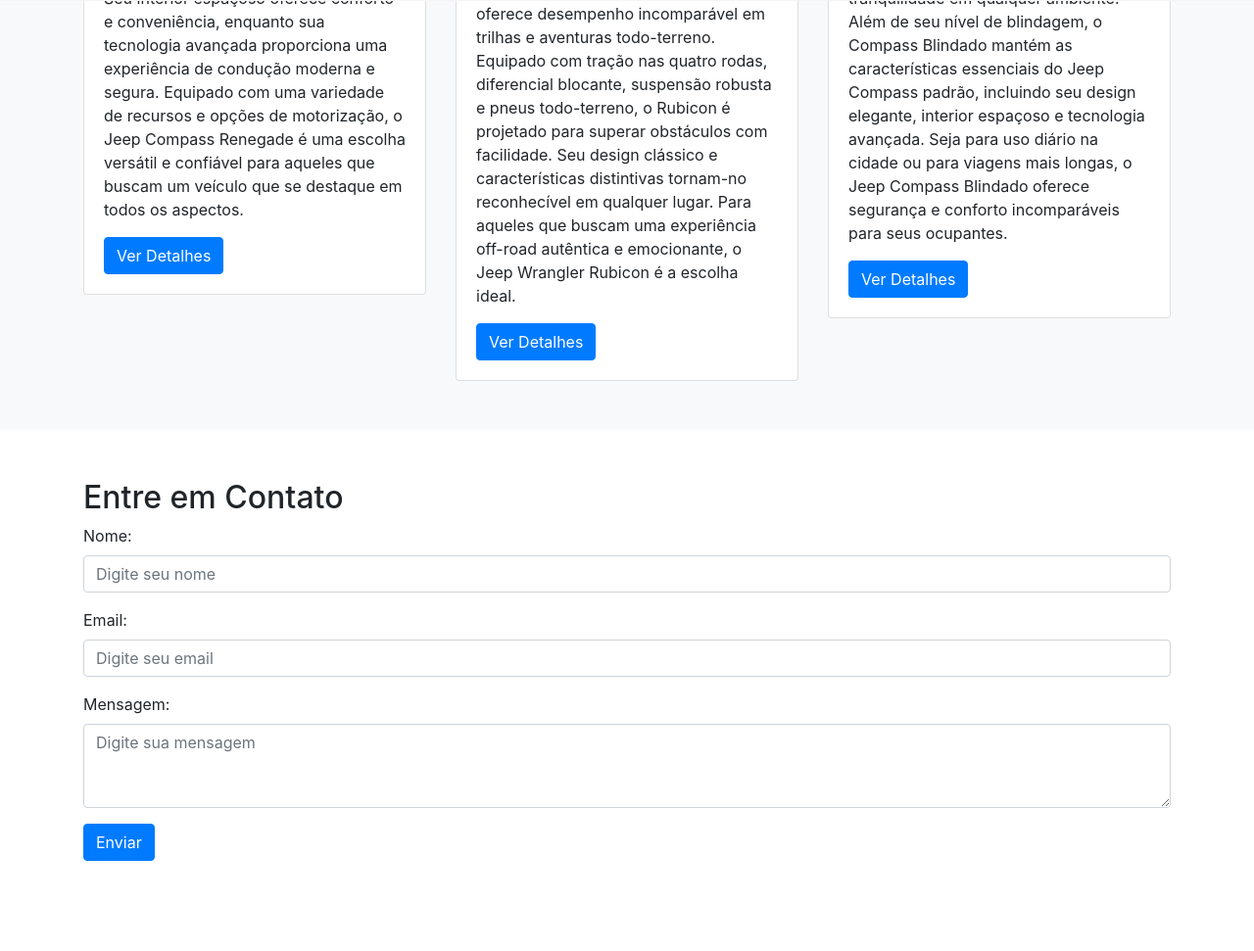
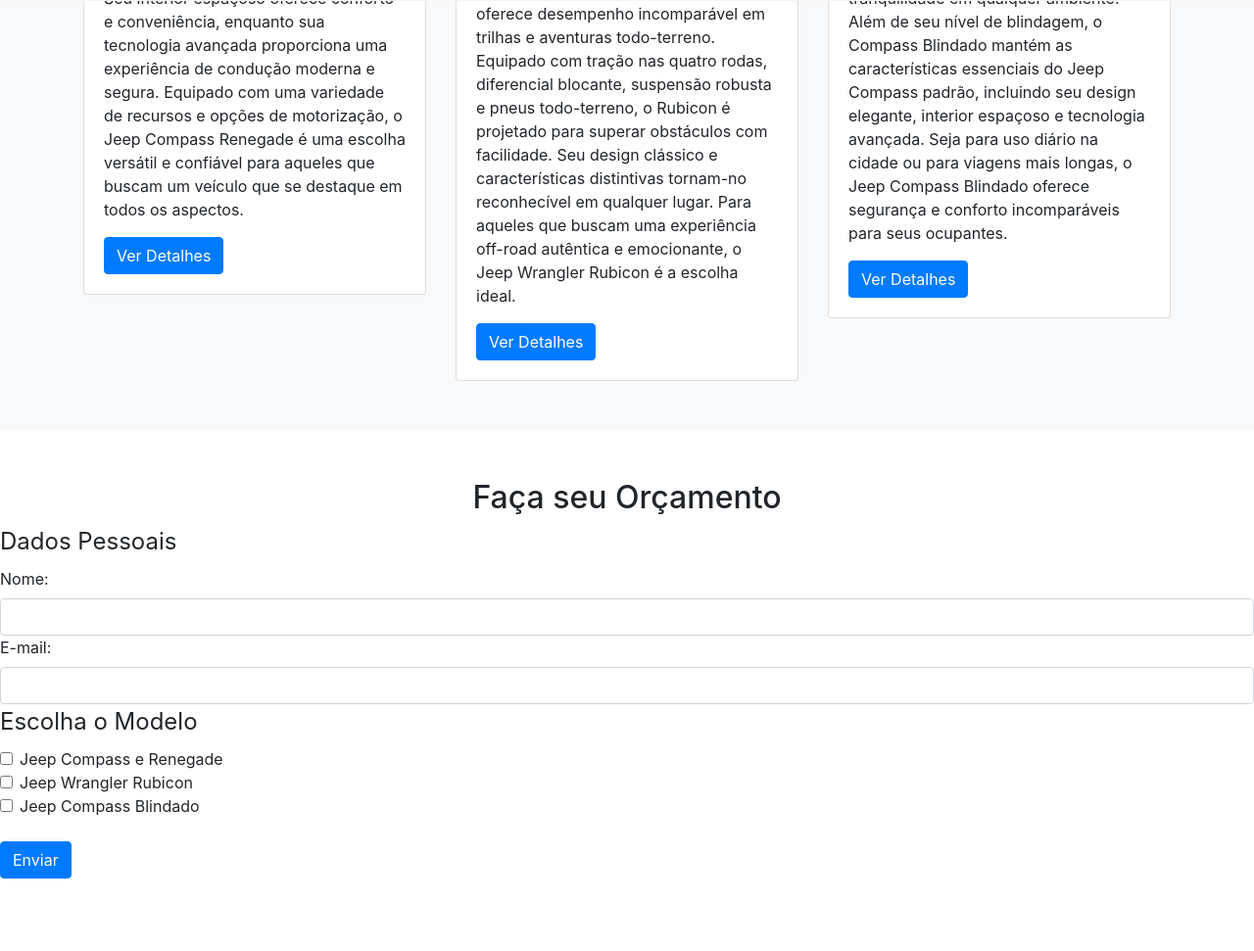
Before and after one commit to FrancelineIglesiaas/iglesiasdeloscarros, a plain HTML site: page index.html in a window 1280 px wide. Shown: the part 799-1770 px from the top of the page at 98% size. Before the commit the page ends 1728 px from the top, so only its background shows below. Drawn offline with nearby package versions, Linux system fonts and the light colour scheme.

Commit message:
Adicionando arquivos do site

```diff
--- a/index.html
+++ b/index.html
@@ -30,14 +30,12 @@
         </div>
       </nav>
     </header>
-
    <section id="sobre" class="section">
       <div class="container">
        <h2>Sobre Nós</h2>
         <p>Somos a Iglesias de los Carros, uma empresa dedicada à venda de carros. Com um compromisso inabalável com a qualidade, oferecemos os melhores produtos e atendimento aos nossos clientes. Nosso objetivo é proporcionar uma experiência excepcional e satisfatória em cada interação, ajudando você a encontrar o carro dos seus sonhos. Na Iglesias de los Carros, a excelência é a nossa prioridade.</p>
       </div>
     </section>
-
     <section id="carros" class="section bg-light">
      <div class="container">
         <h2>Nossos Carros</h2>
@@ -77,30 +75,52 @@
         </div>
       </div>
     </section>
-
-  <section id="contato" class="section">
-    <div class="container">
-      <h2>Entre em Contato</h2>
-      <form>
-        <div class="form-group">
-          <label for="nome">Nome:</label>
-          <input type="text" class="form-control" id="nome" placeholder="Digite seu nome">
+    <section class="section" id="contato">
+      <h2 class="text-center">Faça seu Orçamento</h2>
+      <form method="GET" action="#">
+        <fieldset>
+         <legend>Dados Pessoais</legend>
+          <div class="col-mb-3">
+            <label class="form-label" for="nome">
+              Nome:
+            </label>
+            <input type="text" class="form-control" name="nome" id="nome">
           </div>
-        <div class="form-group">
-          <label for="email">Email:</label>
-          <input type="email" class="form-control" id="email" placeholder="Digite seu email">
+          <div class="col-mb-3">
+            <label class="form-label" for="email">
+             E-mail:
+            </label>
+            <input type="email" class="form-control" name="E-mail" id="email">
           </div>
-        <div class="form-group">
-          <label for="mensagem">Mensagem:</label>
-          <textarea class="form-control" id="mensagem" rows="3" placeholder="Digite sua mensagem"></textarea>
+        </fieldset>
+        <fieldset>
+          <legend>Escolha o Modelo</legend>
+          <div class="form-check">
+           <input type="checkbox" class="form-check-input" name="jeepCompassRenegade" value="jeepCompassRenegade" id="jeepCompassRenegade">
+           <label class="form-check-label" for="jeepCompassRenegade">
+              Jeep Compass e Renegade
+            </label>
           </div>
+          <div class="form-check">
+            <input type="checkbox"  class="form-check-input" name="jeepWranglerRubicon" value="jeepWranglerRubicon" id="jeepWranglerRubicon">
+           <label class="form-check-label" for="jeepWranglerRubicon">
+             Jeep Wrangler Rubicon
+            </label>
+          </div>
+          <div class="form-check">
+           <input type="checkbox" class="form-check-input" name="jeepCompassBlindado" value="jeepCompassBlindado" id="jeepCompassBlindado">
+            <label class="form-check-label" for="jeepCompassBlindado">
+             Jeep Compass Blindado
+            </label>
+          </div>
+        </fieldset>
+        <br>
         <button type="submit" class="btn btn-primary">Enviar</button>
+        <br><br>
       </form>
-    </div>
     </section>
-
     <footer class="footer">
-    <div class="container">
+      <div class="container-fluid">
         <span class="text-muted text-center">© 2024 uma marca de la Iglesias de Los Carros</span>
       </div>
     </footer>
```
Lines whose indentation alone changed are shown as unchanged.
